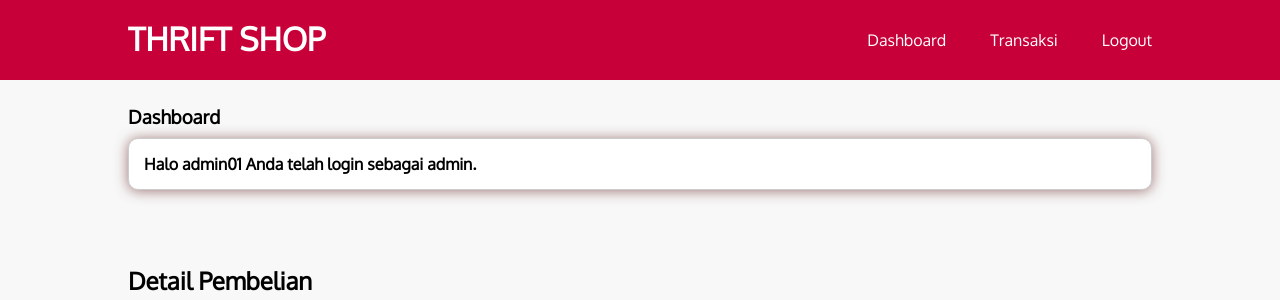
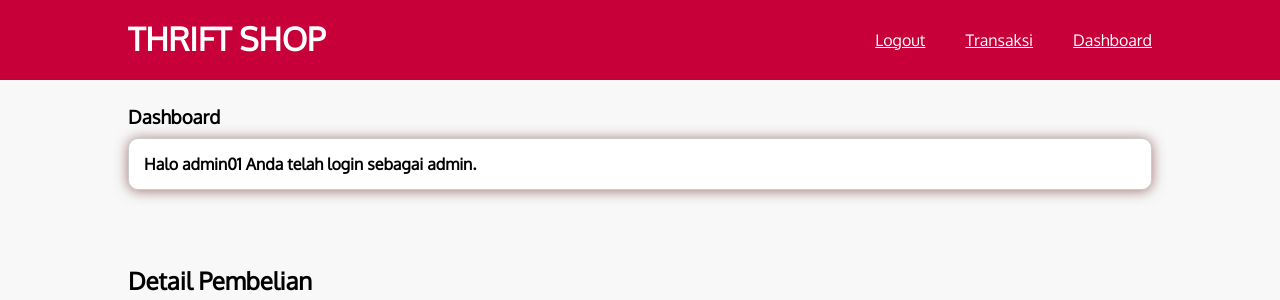
Before and after one commit to Kelompok-3-B1/Thriftshop_PA_kel3, a PHP site: page /detail-pembelian.php?id=12 in a window 1280 px wide. Shown: the top 300 px of the page. Run offline with PHP 8.4, Linux system fonts and the light colour scheme; a user stored in the database is signed in; data comes from the database, SQL or seed files in the repository.

Commit message:
Update style.css

```diff
--- a/css/style.css
+++ b/css/style.css
@@ -10,7 +10,22 @@ a {
     color: inherit;
     text-decoration: none;
 }
-
+ul {
+    list-style-type: none;
+    margin: 0;
+    padding: 0;
+    overflow: hidden;
+}
+li {
+    float: right;
+}
+li a {
+    display: block;
+    color: white;
+    text-align: center;
+    padding: 16px 16px;
+    text-decoration: underline;
+}
 #bg-login {
     display: flex;
     height: 100vh;
```
